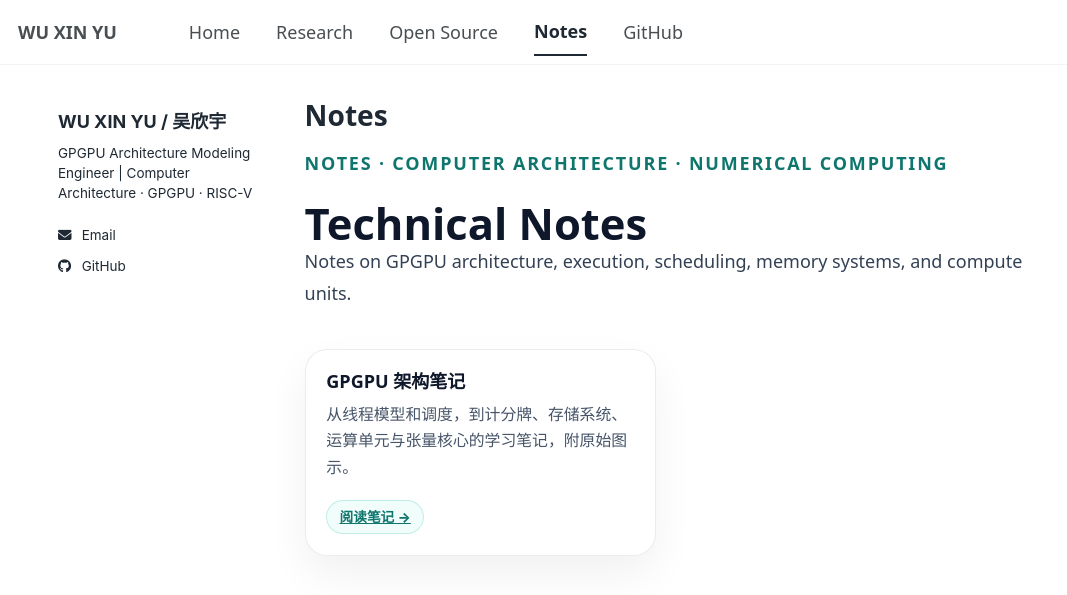
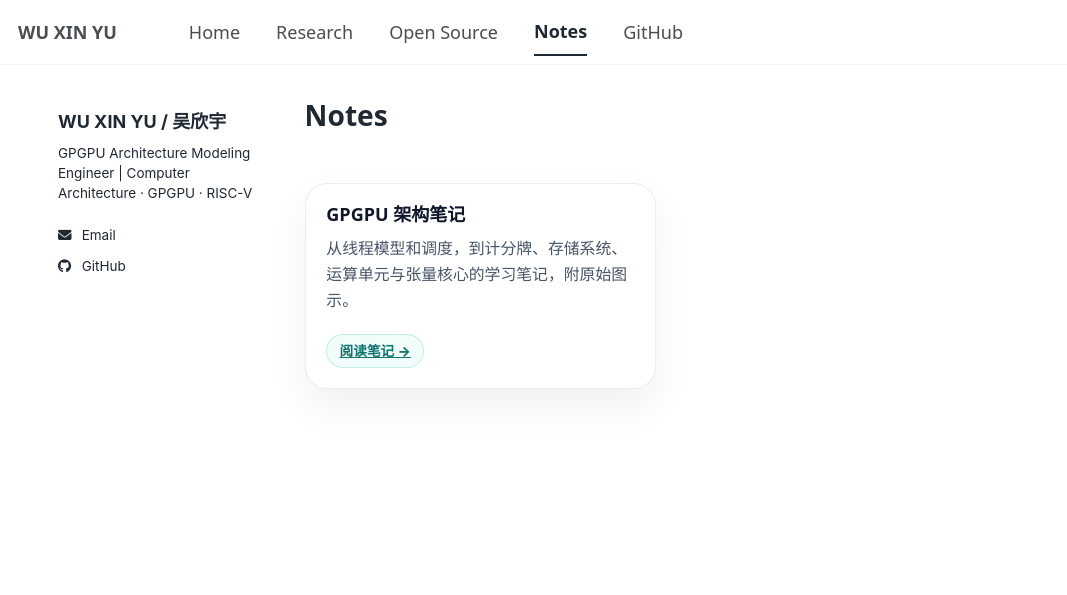
Before and after one commit to wwwuxy/wwwuxy.github.io, a Jekyll site: the page built from _pages/notes.md, in a window 1280 px wide. Shown: the top 595 px of the page, without its empty margins (0-1067 px from the left). Built offline with Jekyll 4.4.1, drawn with Linux system fonts in a browser that asks for light colours; a style sheet for code colours, icons or effects is not loaded.

Commit message:
Simplify Projects, Notes, and Research page headers

```diff
--- a/_pages/notes.md
+++ b/_pages/notes.md
@@ -4,12 +4,6 @@ layout: single
 permalink: /notes/
 author_profile: true
 ---
-
-<header class="lw-page-header">
-<p class="lw-eyebrow">Notes · Computer Architecture · Numerical Computing</p>
-<h1 class="lw-title">Technical Notes</h1>
-<p class="lw-subtitle">Notes on GPGPU architecture, execution, scheduling, memory systems, and compute units.</p>
-</header>
 
 <section class="lw-section">
 <div class="lw-card-grid">
--- a/scripts/check-resume-layout.rb
+++ b/scripts/check-resume-layout.rb
@@ -26,7 +26,11 @@ check.call(!File.exist?('_site/cv/index.html'), 'The removed CV page must not be
 %w[research projects notes publications patents].each do |page|
   page_document = Nokogiri::HTML(File.read("_site/#{page}/index.html"))
   check.call(page_document.at_css('.lw-hero').nil?, "#{page} must not render the Home-only gradient hero")
-  check.call(!page_document.at_css('.lw-page-header').nil?, "#{page} must render a plain page header")
+  if %w[research projects notes].include?(page)
+    check.call(page_document.at_css('.lw-page-header').nil?, "#{page} must omit the removed secondary header")
+  else
+    check.call(!page_document.at_css('.lw-page-header').nil?, "#{page} must render a plain page header")
+  end
 end
 
 # Also verify non-index pages show WUXINYU in sidebar
```
Also changed, not shown: _pages/projects.md (+1 -5 lines), _pages/research.md (+0 -5 lines).
